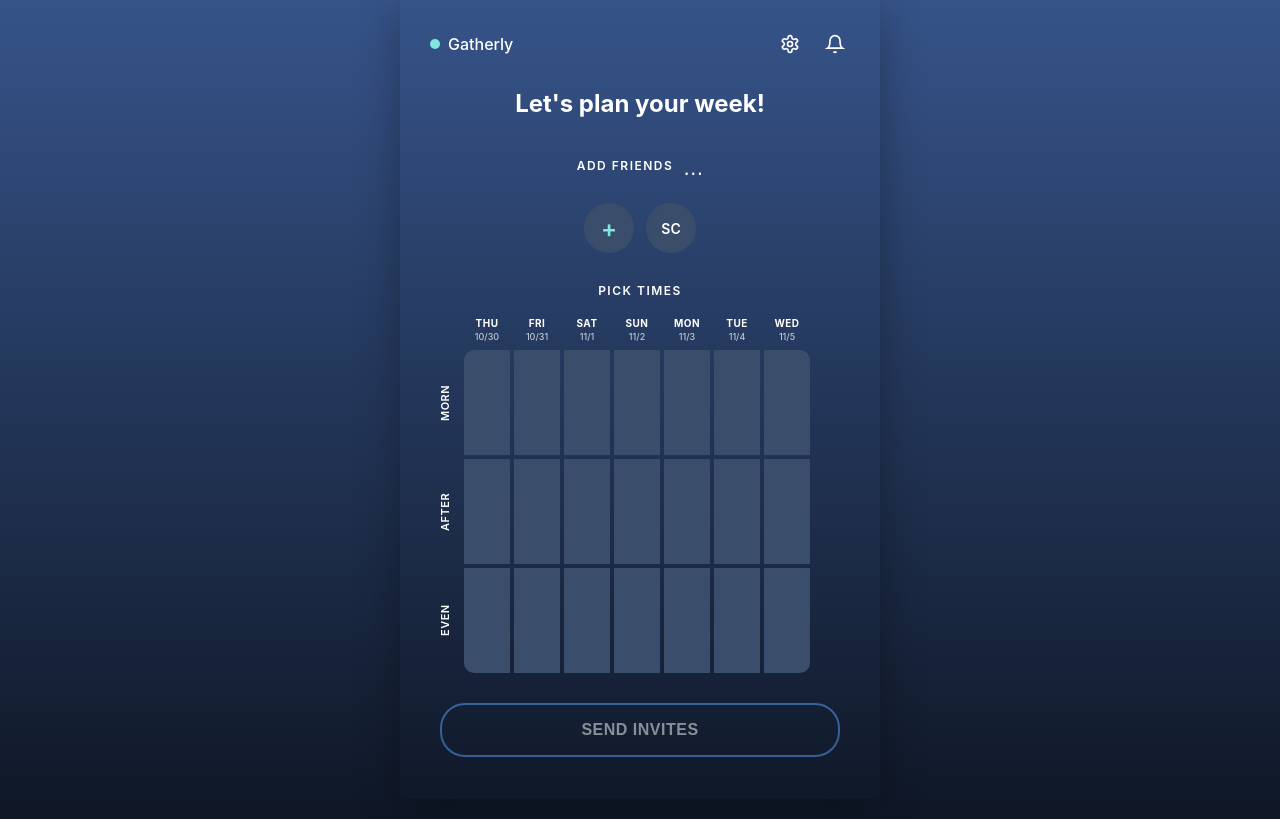
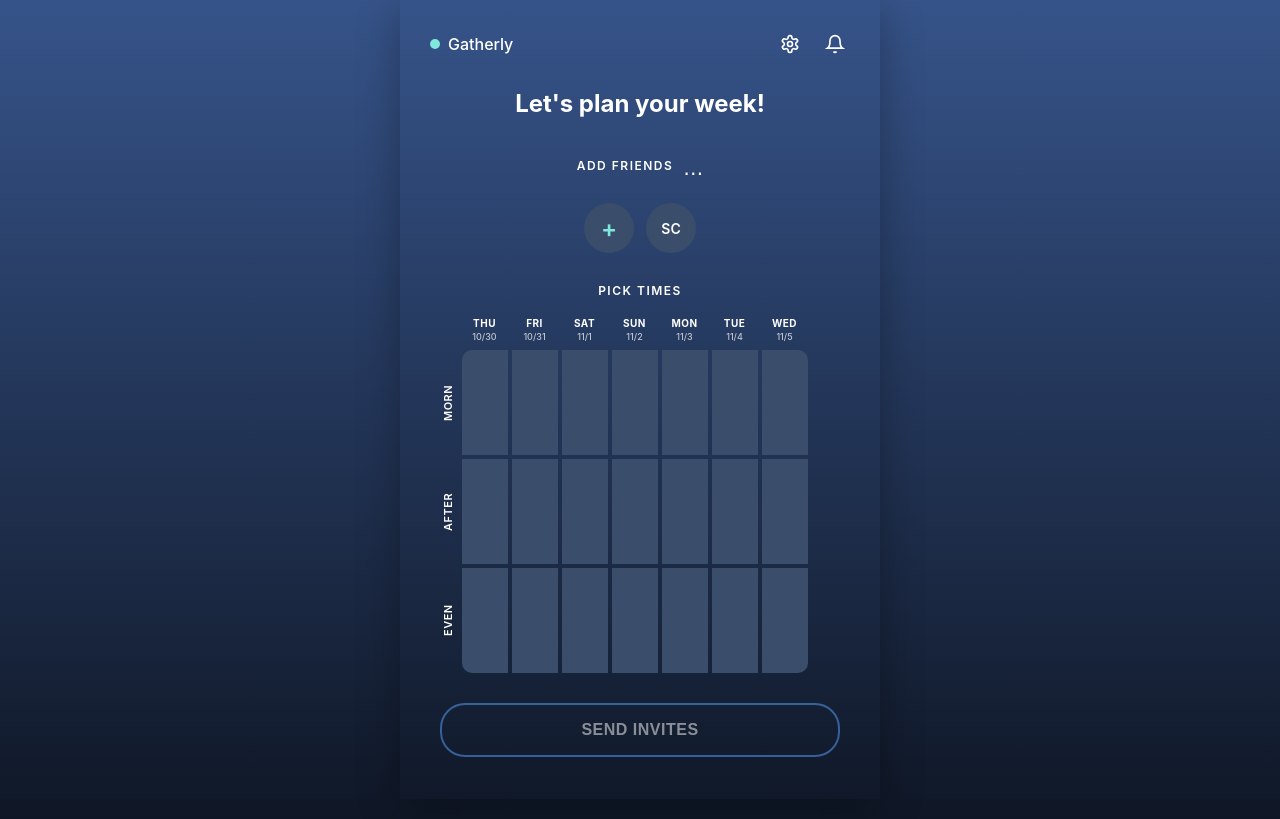
Before and after one commit to awalt29/Gatherlyv5, a Flask app: page / in a window 1280 px wide. Shown: the part 21-840 px from the top of the page. Run offline with Flask 3, Linux system fonts and the light colour scheme; the visitor is signed in with stand-in values (Sample User, id 1); tables that the repository leaves empty hold one stand-in row (values such as "Sample post"); data that the repository does not hold is empty.

Commit message:
Adjust calendar to -35px and move time labels 10px closer (20px width)

```diff
--- a/static/css/style.css
+++ b/static/css/style.css
@@ -397,12 +397,12 @@ h1 {
     background: transparent;
     border-radius: 15px;
     padding: 0;
-    margin-left: -40px;
+    margin-left: -35px;
 }
 
 .calendar-header {
     display: grid;
-    grid-template-columns: 30px repeat(7, 46px);
+    grid-template-columns: 20px repeat(7, 46px);
     gap: 4px;
     margin-bottom: 4px;
 }
@@ -433,7 +433,7 @@ h1 {
 
 .calendar-grid {
     display: grid;
-    grid-template-columns: 30px repeat(7, 46px);
+    grid-template-columns: 20px repeat(7, 46px);
     gap: 4px;
 }
 
```
